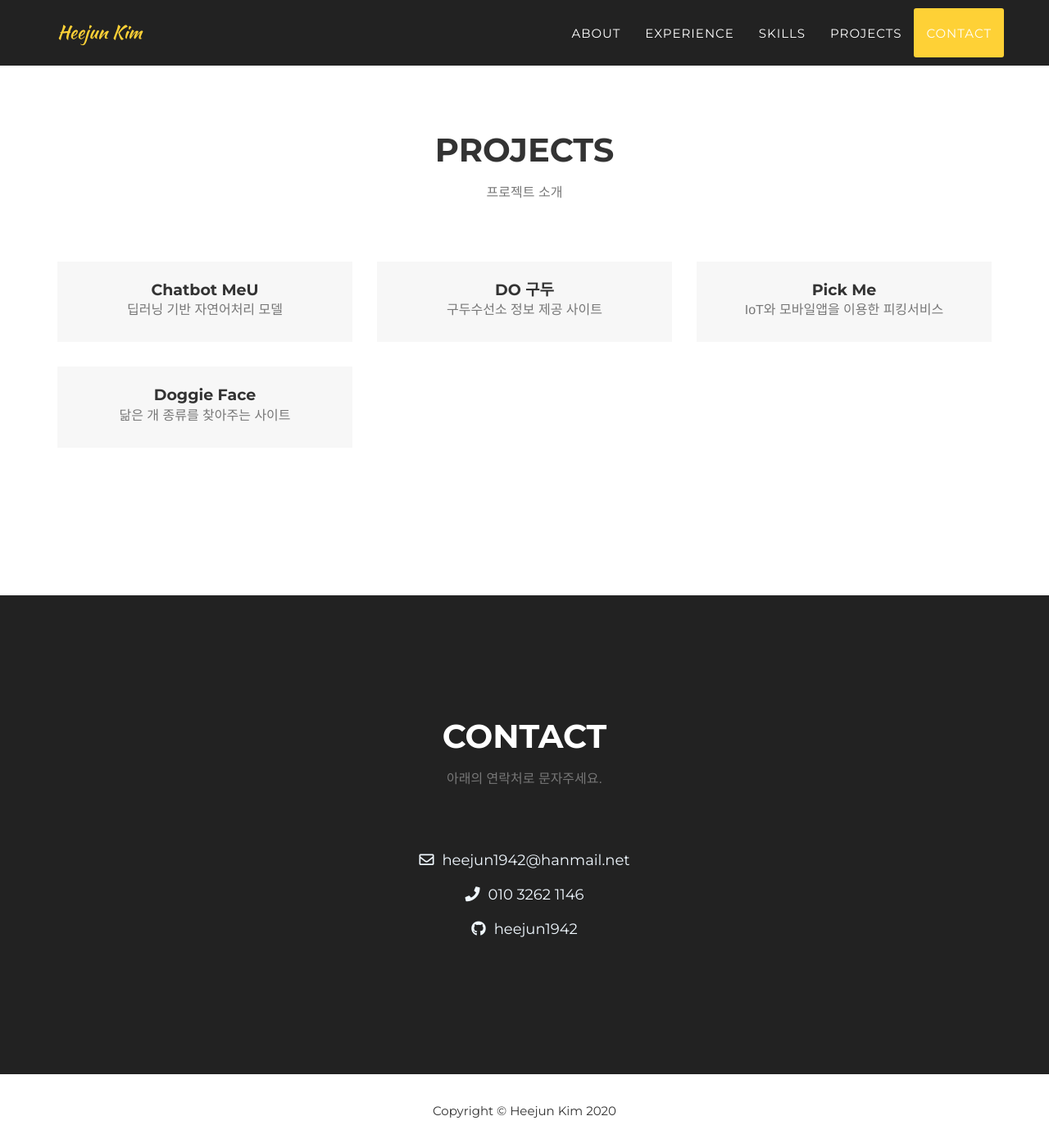
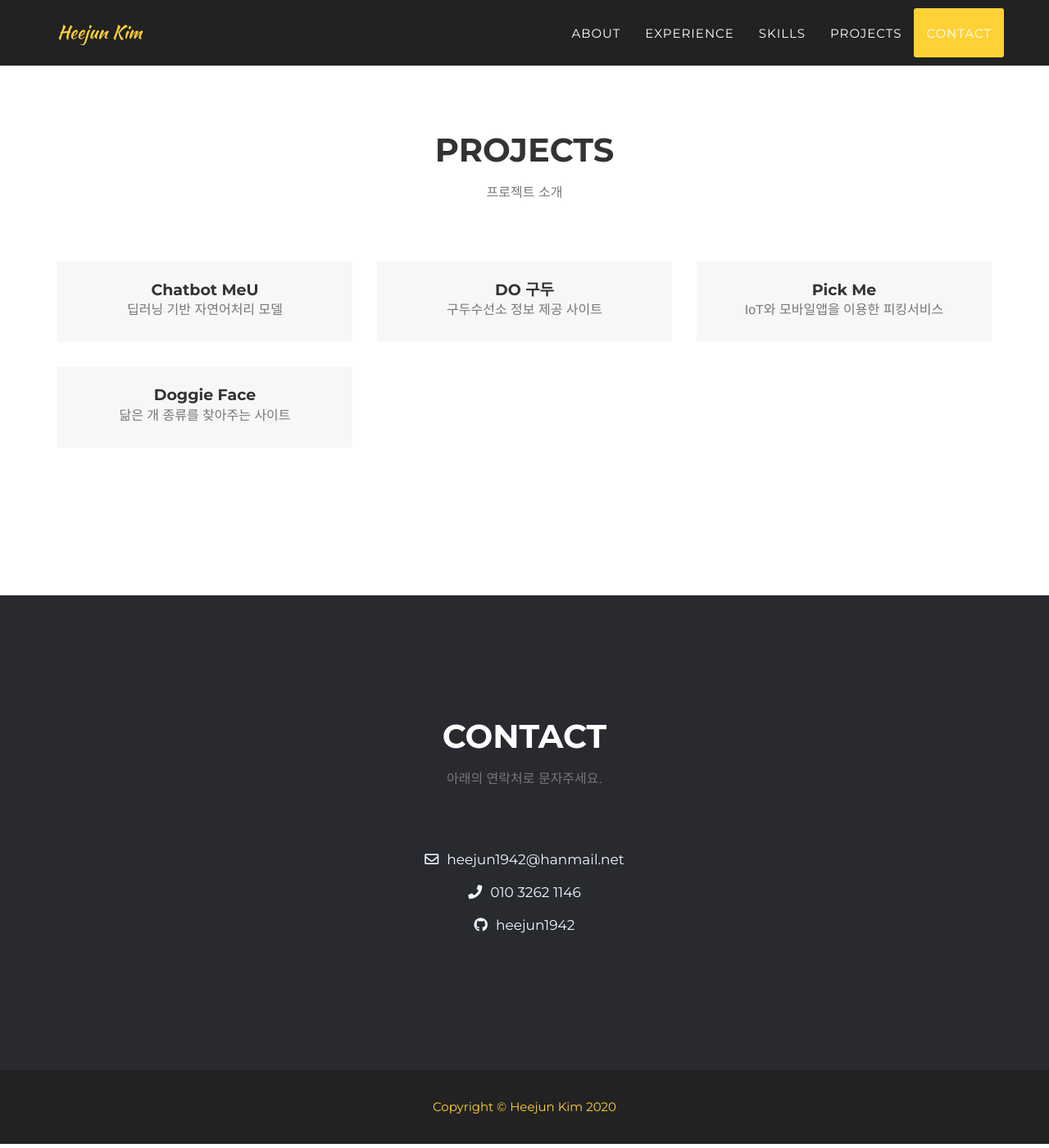
Before and after one commit to heejun1942/heejun1942.github.io, a Jekyll site: the page built from _posts/2014-07-18-project-1.markdown, in a window 1280 px wide and 1400 px high, scrolled down 4808 px. Shown: the whole window at 82% size. Built offline with Jekyll 4.4.1, drawn with Linux system fonts in a browser that asks for light colours; nearby versions of some CDN libraries; some web fonts are replaced.

Commit message:
200707|| Update files

```diff
--- a/_includes/contact.html
+++ b/_includes/contact.html
@@ -1,4 +1,4 @@
-<section id="contact">
+<section id="contact" style="background: #282a2f;">
         <div class="container">
             <div class="row">
                 <div class="col-lg-12 text-center">
--- a/_includes/css/agency.css
+++ b/_includes/css/agency.css
@@ -920,7 +920,7 @@ body{
 
 .contact-text p{
     color: aliceblue;
-    font-size: 1.8rem;
+    font-size: 1.7rem;
     text-align: center;
 }
 .contact-text i{
--- a/_includes/footer.html
+++ b/_includes/footer.html
@@ -1,25 +1,7 @@
-  <footer>
+  <footer style="background-color:#222;">
         <div class="container">
-            <div class="row" style="text-align: center;">
-                <!-- <div class="col-md-4" > -->
+            <div class="row" style="text-align: center;color:#fed136;">
                     <span class="copyright">Copyright &copy; {{ site.title }} {{ 'now' | date: "%Y" }}</span>
-                <!-- </div> -->
-                <!-- <div class="col-md-4">
-                    <ul class="list-inline social-buttons">
-                        {% for network in site.social %}
-                        <li><a href="{{ network.url }}"><i class="fa fa-{{ network.title }}"></i></a>
-                        </li>
-                        {% endfor %}
-                    </ul>
-                </div> -->
-                <!-- <div class="col-md-4">
-                    <ul class="list-inline quicklinks">
-                        <li><a href="#">Privacy Policy</a>
-                        </li>
-                        <li><a href="#">Terms of Use</a>
-                        </li>
-                    </ul>
-                </div> -->
             </div>
         </div>
     </footer>
```
